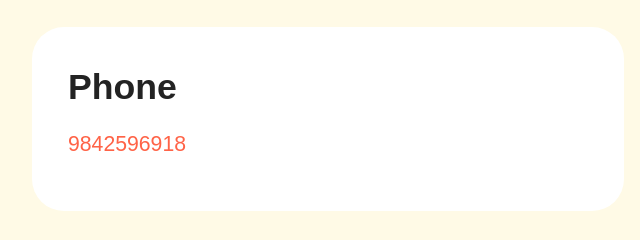
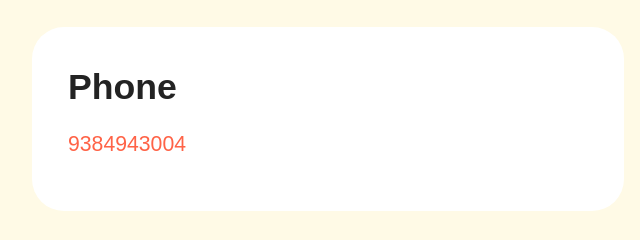
Before and after one commit to stmichaelchurchvazhai/home, a plain HTML site: page contact.html in a window 1280 px wide. Shown: the part 1460-1700 px from the top of the page, 0-640 px from the left. Drawn offline with Linux system fonts and the light colour scheme; some packages are replaced by stand-ins of ours; files whose address does not match are found by name; a web font is replaced by a local one.

Commit message:
changed ph no

```diff
--- a/contact.html
+++ b/contact.html
@@ -203,7 +203,7 @@
                             <h6 class="card-title mbr-fonts-style mb-3 display-5">
                                 <strong>Phone</strong>
                             </h6>
-                            <p class="mbr-text mbr-fonts-style display-7"><a href="tel:+919842596918" style="color: #ff6347;">9842596918</a></p>
+                            <p class="mbr-text mbr-fonts-style display-7"><a href="tel:+919384943004" style="color: #ff6347;">9384943004</a></p>
                         </div>
                     </div>
                 </div>
```
Also changed, not shown: index.html (+1 -1 lines).
